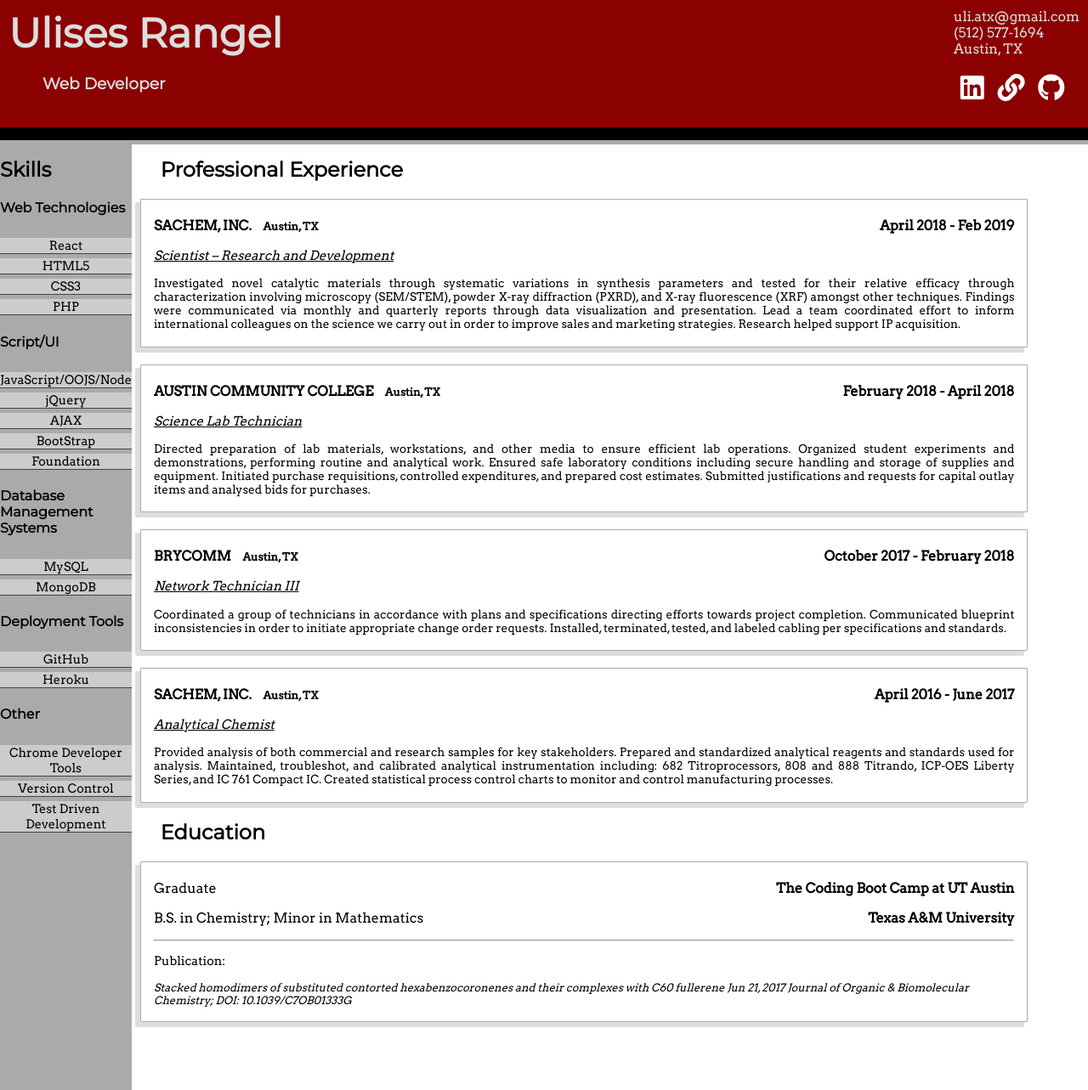
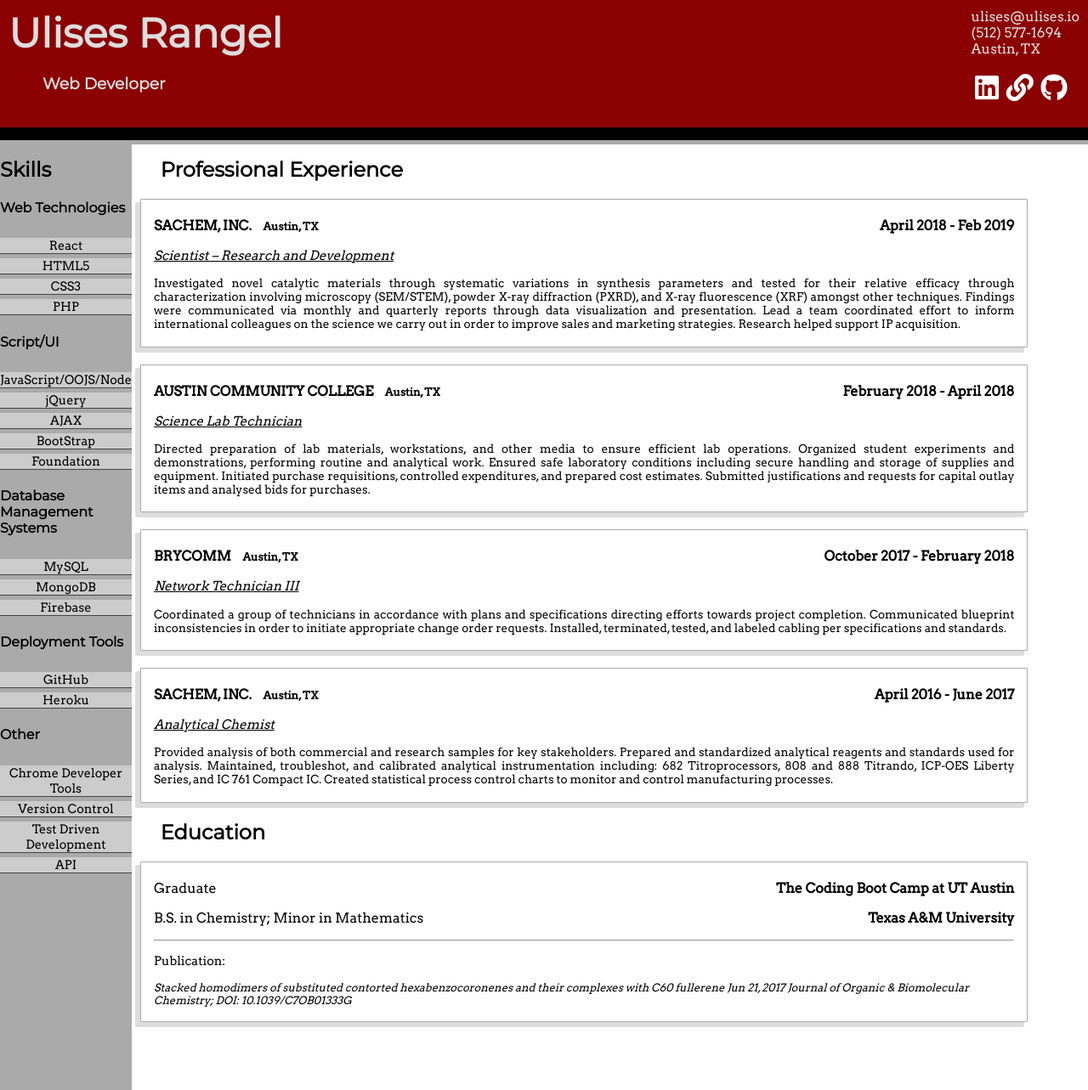
Before and after one commit to urangel/personal_site, a plain HTML site: page resume.html in a window 1280 px wide. Shown: the top 1283 px of the page at 85% size. Drawn offline with Linux system fonts and the light colour scheme.

Commit message:
skill add and email change

```diff
--- a/resume.html
+++ b/resume.html
@@ -18,7 +18,7 @@
       <h3>Web Developer</h3>
     </div>
     <div class="contact">
-        <p>uli.atx@gmail.com</p>
+        <p>ulises@ulises.io</p>
         <p>(512) 577-1694</p>
         <p>Austin, TX</p>
         <div class="font-awesome-links">
@@ -57,6 +57,7 @@
           <div class="skill-block">
             <div class="skill">MySQL</div>
             <div class="skill">MongoDB</div>
+            <div class="skill">Firebase</div>
           </div>
 
         <h4>Deployment Tools</h4>
@@ -70,6 +71,7 @@
           <div class="skill">Chrome Developer Tools</div>
           <div class="skill">Version Control</div>
           <div class="skill">Test Driven Development</div>
+          <div class="skill">API</div>
         </div>
 
       </div>
```
